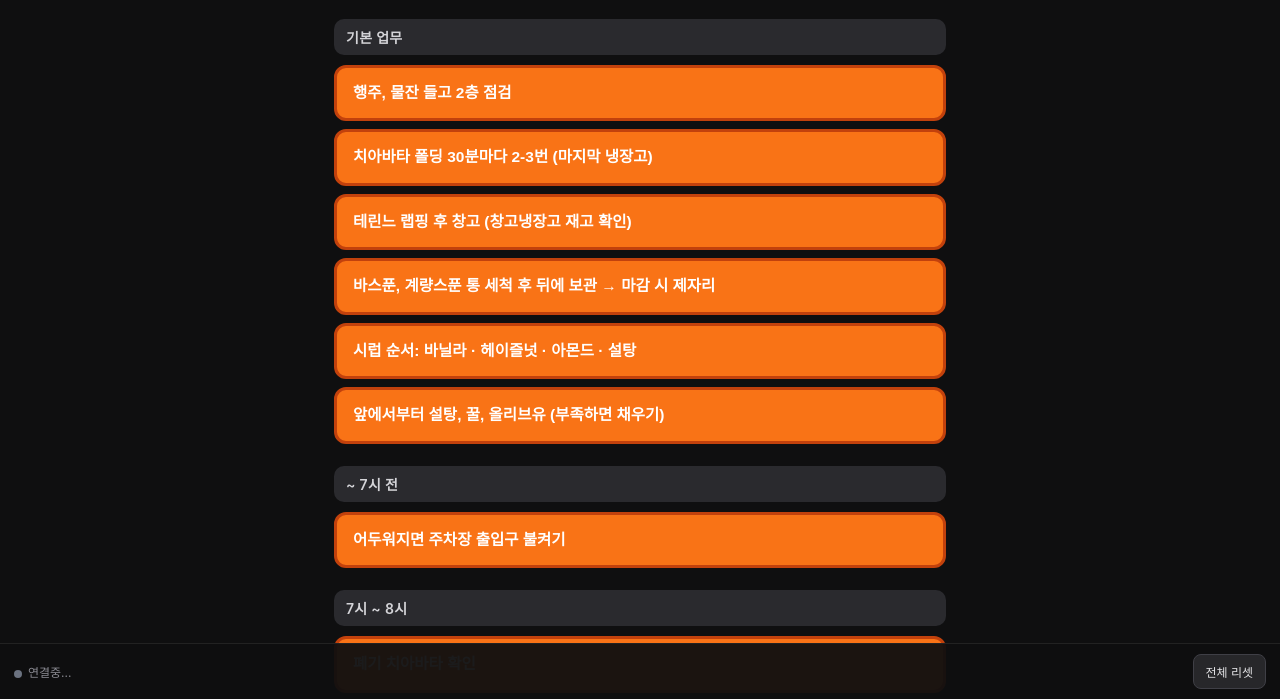
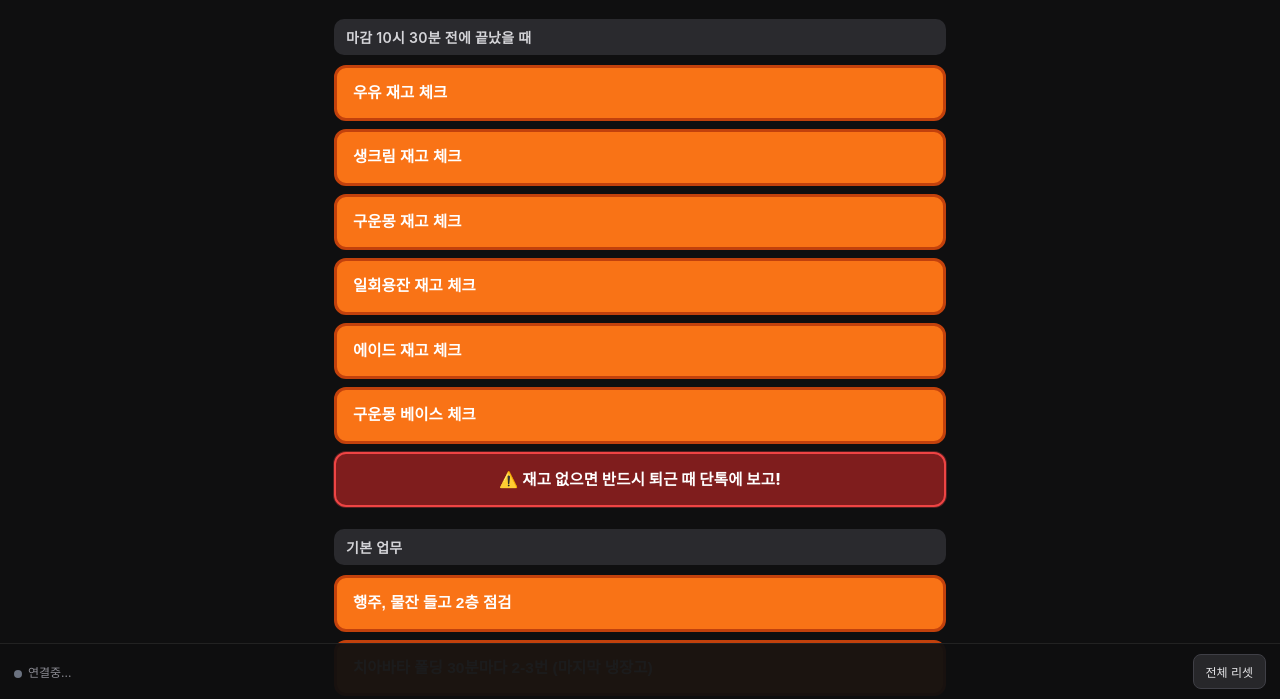
Before and after one commit to offrest-cafe/cafe-closing, a plain HTML site: page index.html in a window 1280 px wide. Shown: the part 101-800 px from the top of the page. Drawn offline with Linux system fonts and the light colour scheme; no server answers.

Commit message:
Add pre-10:30 inventory check section with group-chat report alert

```diff
--- a/index.html
+++ b/index.html
@@ -110,6 +110,16 @@
     padding: 14px; margin: 14px 0; background: #fff3cd; color: #664d03;
     border-radius: 10px; font-size: 14px; line-height: 1.5;
   }
+  .alert {
+    padding: 14px 16px; margin: 6px 0 12px;
+    background: #7f1d1d; color: #fff;
+    border: 2px solid #ef4444;
+    border-radius: 12px;
+    font-size: 15.5px; font-weight: 800; line-height: 1.5;
+    text-align: center;
+    letter-spacing: 0.2px;
+    box-shadow: 0 0 0 1px rgba(239,68,68,0.3);
+  }
 </style>
 </head>
 <body>
@@ -154,6 +164,14 @@ const firebaseConfig = {
 
 // 업무 목록 (섹션별)
 const SECTIONS = [
+  { title: "마감 10시 30분 전에 끝났을 때", items: [
+    "우유 재고 체크",
+    "생크림 재고 체크",
+    "구운몽 재고 체크",
+    "일회용잔 재고 체크",
+    "에이드 재고 체크",
+    "구운몽 베이스 체크"
+  ], note: "⚠️ 재고 없으면 반드시 퇴근 때 단톡에 보고!" },
   { title: "기본 업무", items: [
     "행주, 물잔 들고 2층 점검",
     "치아바타 폴딩 30분마다 2-3번 (마지막 냉장고)",
@@ -277,6 +295,12 @@ SECTIONS.forEach((sec, si) => {
     btn.addEventListener("click", () => toggleTask(id));
     listEl.appendChild(btn);
   });
+  if (sec.note) {
+    const alertEl = document.createElement("div");
+    alertEl.className = "alert";
+    alertEl.textContent = sec.note;
+    listEl.appendChild(alertEl);
+  }
 });
 totalCountEl.textContent = allIds.length;
 
```
